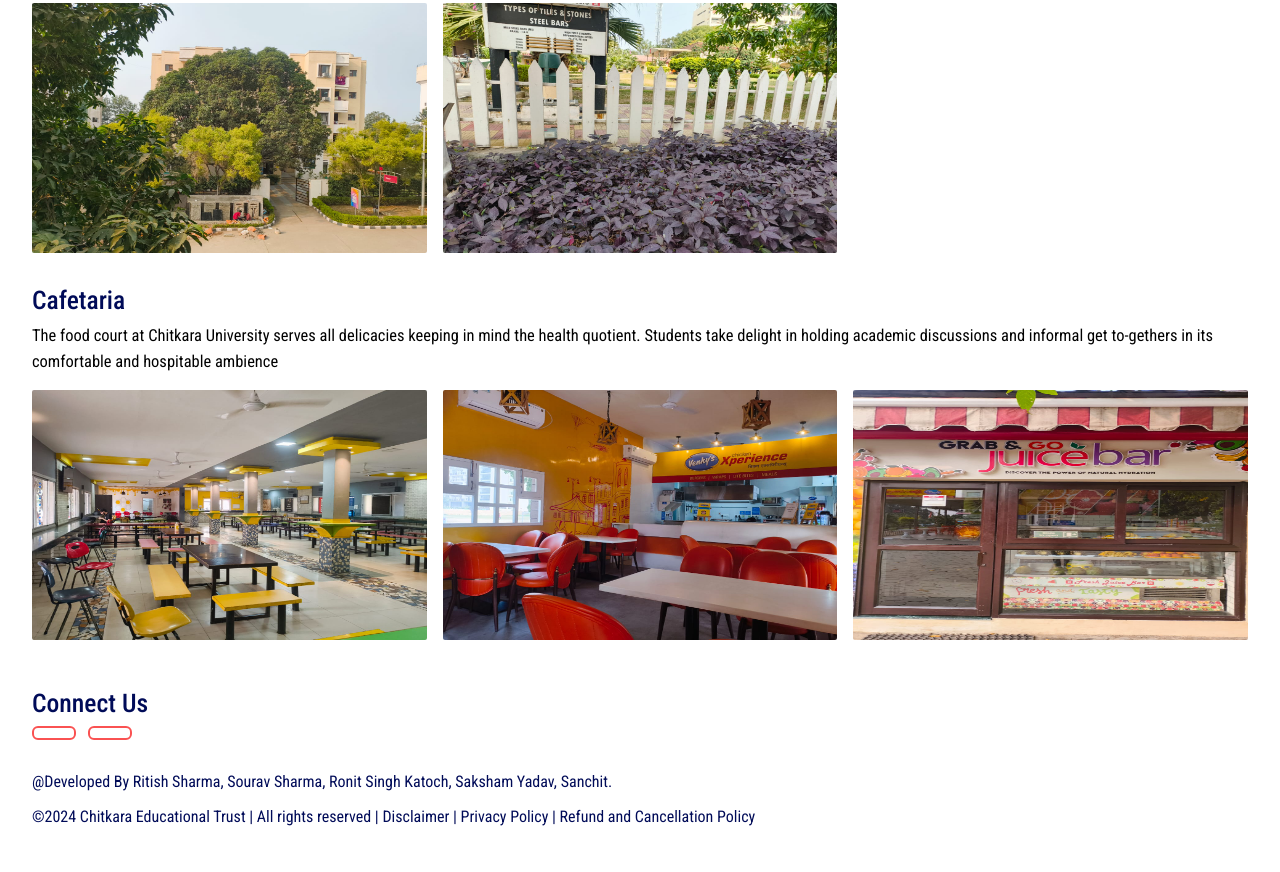
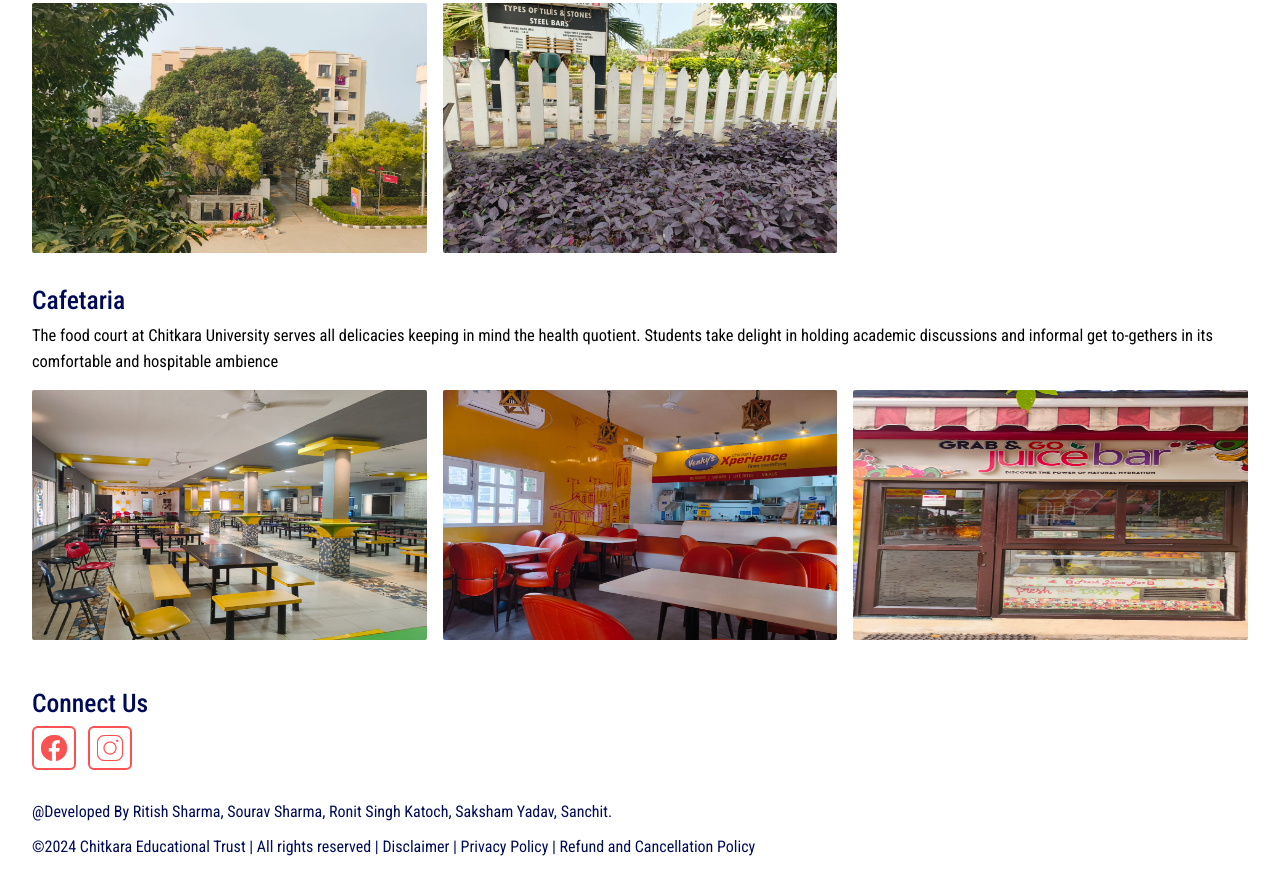
Before and after one commit to RitishSharma04022006/Chitkara-University-Website-New, a plain HTML site: page index.html in a window 1280 px wide. Shown: the part 4931-5803 px from the top of the page. Before the commit the page ends 5773 px from the top, so only its background shows below. Drawn offline with Linux system fonts and the light colour scheme; the site is published under a folder, as on GitHub Pages, so addresses that start at the root find nothing.

Commit message:
adding images

```diff
--- a/index.html
+++ b/index.html
@@ -288,8 +288,8 @@
     <div class="connectusbox">
         <h6>Connect Us</h6>
         <div class="connectus">
-            <a href="https://www.facebook.com/ChitkaraUHP/"><img width="30" src="/images/icons8-facebook-50.png" alt=""></a>
-            <a href="https://www.instagram.com/chitkarau?igsh=b3BqdTFmYTlnb284"><img width="30" src="/images/icons8-instagram-50.png" alt=""></a>
+            <a href="https://www.facebook.com/ChitkaraUHP/"><img width="30" src="images/icons8-facebook-50.png" alt=""></a>
+            <a href="https://www.instagram.com/chitkarau?igsh=b3BqdTFmYTlnb284"><img width="30" src="images/icons8-instagram-50.png" alt=""></a>
         </div>
     </div>
 
```
